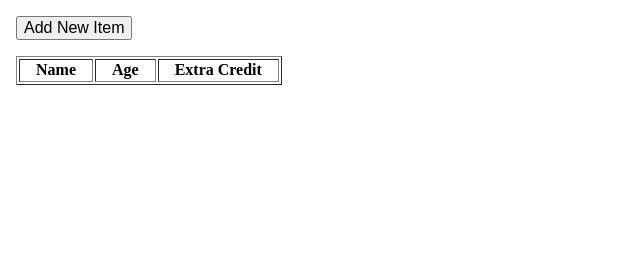
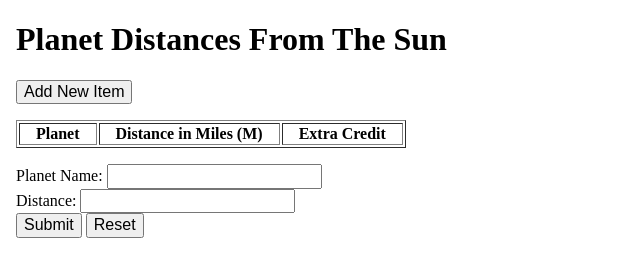
Before and after one commit to aaronekdahl/object-list, a plain HTML site: page index.html in a window 1280 px wide. Shown: the whole page, without its empty margins (0-640 px from the left). Drawn offline with nearby package versions, Linux system fonts and the light colour scheme.

Commit message:
functions-in-work

```diff
--- a/index.html
+++ b/index.html
@@ -10,6 +10,10 @@
 
 		<body>
 
+		<header>
+			<h1>Planet Distances From The Sun</h1>
+		</header>
+
 		<div id="sec-01">
 			<table border="1">
 				<div id="new-item">
@@ -17,16 +21,16 @@
 				</div>
 				<thead>
 				  <tr>
-				    <th>Name</th>
-				    <th>Age</th>
+				    <th>Planet</th>
+				    <th>Distance in Miles (M)</th>
 				    <th id="extra">Extra Credit</th>
 				  </tr>
 			  </thead>
 			  <tbody id="make-table">
 				  <!--Example tbody data to be generated automatically-->
 				  <!--<tr>
-				    <td>Aaron</td>
-				    <td>34</td>
+				    <td>Earth</td>
+				    <td>93</td>
 				    <td>
 				    	<div class="input-wrapper">
 				    		<input type="submit" value="Edit"/>
@@ -40,8 +44,8 @@
 
 		<div id="sec-02">
 			<form>
-			  Name: <input type="text" name="name"><br>
-			  Age: <input type="number" name="age"><br>
+			  Planet Name: <input type="text" name="name"><br>
+			  Distance: <input type="number" name="distance"><br>
 			  <input type="submit" value="Submit"/>
 			  <input type="reset" value="Reset"/>
 			</form>
--- a/style.css
+++ b/style.css
@@ -11,9 +11,9 @@ body {
 	padding-bottom: 16px;
 }
 
-#sec-02 {
+/*#sec-02 {
 	display: none;
-}
+}*/
 
 th, td {
   text-align: center;
```
